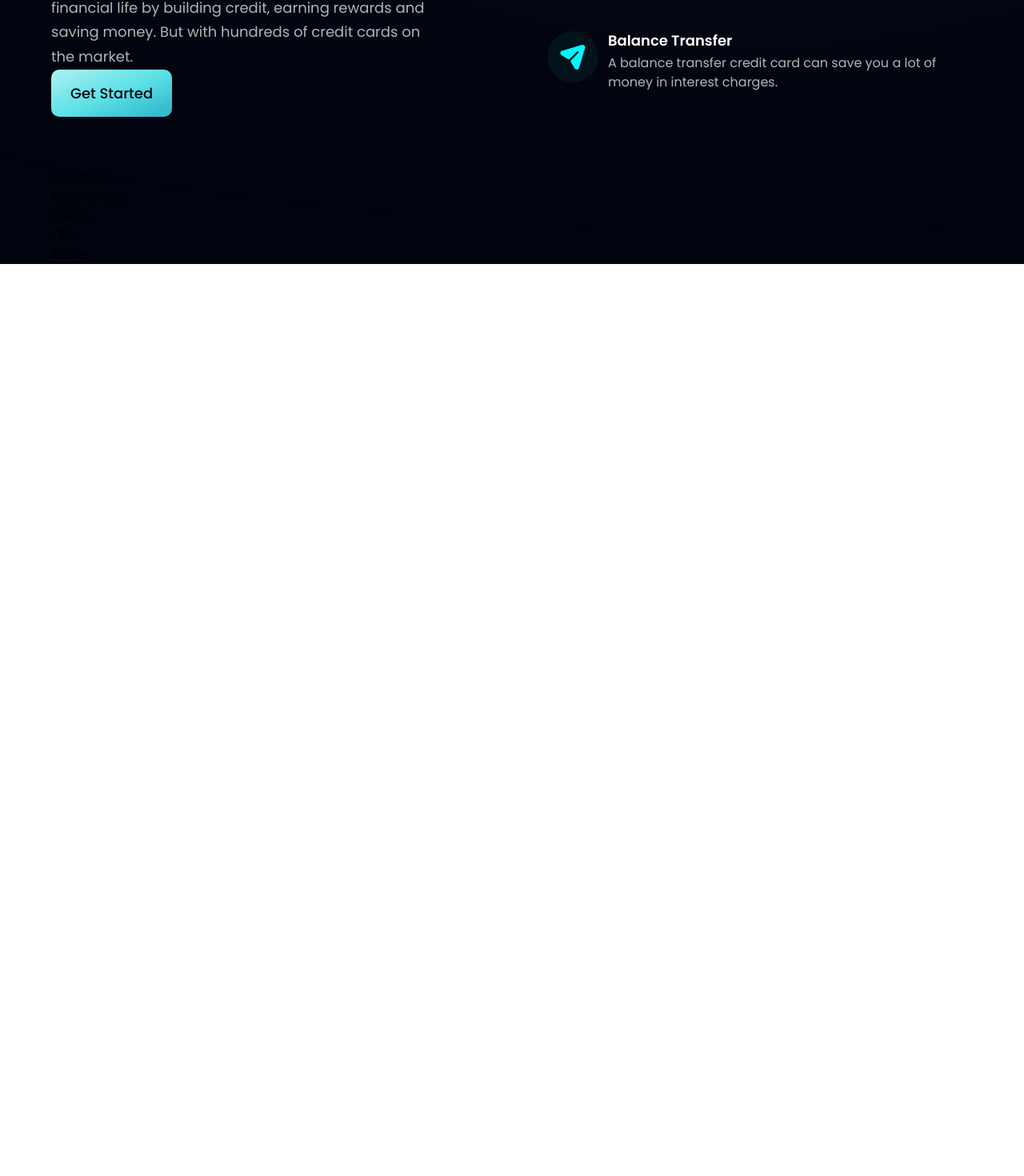
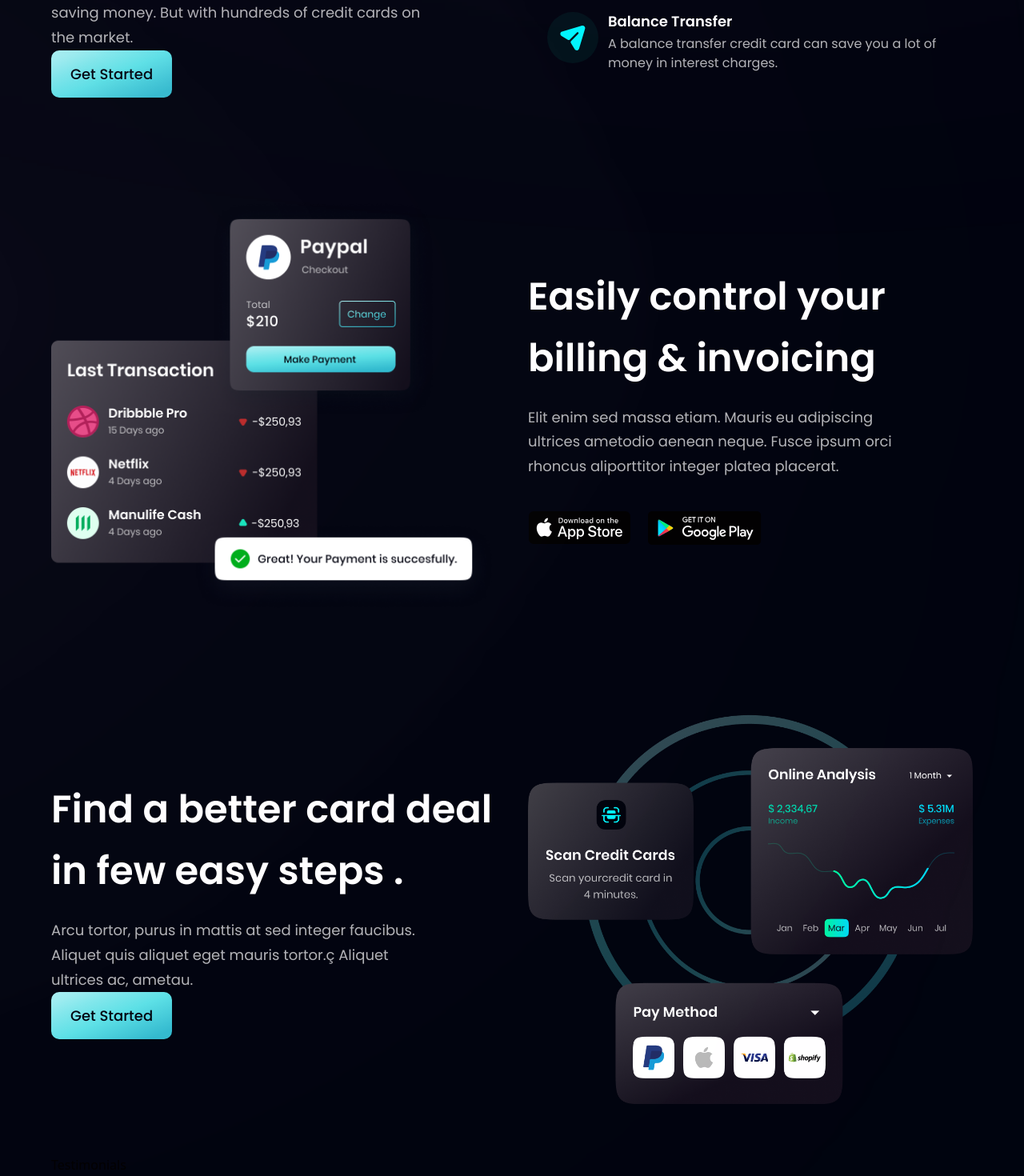
Before and after one commit to DEV-Gitanjali/Bank_Modern_App, a React (Vite) app: page / in a window 1280 px wide. Shown: the part 1319-2789 px from the top of the page at 80% size. Before the commit the page ends 1649 px from the top, so only its background shows below. Built offline with nearby package versions, Linux system fonts and the light colour scheme.

Commit message:
this code for cardDeal components

```diff
--- a/src/App.jsx
+++ b/src/App.jsx
@@ -20,8 +20,8 @@
     <div className={`bg-primary ${styles.paddingX} ${styles.flexCenter}`}>
       <div className={`${styles.boxWidth}`}>
         <Stats/>
+        <Business/>
         <Billing/>
-        <Business/>
         <CardDeal/>
         <Testimonials/>
         <Clients/>
--- a/src/components/Billing.jsx
+++ b/src/components/Billing.jsx
@@ -1,11 +1,38 @@
-import React from 'react'
+import {apple, bill,google } from '../assets';
+import styles,{layout} from '../styles';
 
-const Billing = () => {
-  return (
-    <div>
-        Billing
-    </div>
-  )
-}
+const Billing = () => (
+  <section id="product"  className={layout.sectionReverse}>
+    <div className={layout.sectionImgReverse}>
+      <img src={bill} alt="billing"  className="width-[100%]  h-[100%]  relative  z-[5]"/>
 
-export default Billing
+
+      <div className='absolute  z-[3] -left-1/2 top-0 w-[50%] h-[50%] rounded-full white__gradient '/>
+      <div className='absolute  z-[3] -left-1/2 top-0 w-[50%] h-[50%] rounded-full pink__gradient '/>
+      </div>
+
+       <div className={layout.sectionInfo}>
+        <h2 className={styles.heading2}>
+          Easily control your <br  className='sm:block hidden'/> billing & invoicing
+        </h2>
+
+        <p className={`${styles.paragraph}  max-w-[470px]  mt-5`}>
+        Elit enim sed massa etiam. Mauris eu adipiscing ultrices ametodio
+        aenean neque. Fusce ipsum orci rhoncus aliporttitor integer platea
+        placerat.
+        </p>
+
+
+       <div className='flex flex-row flex-wrap sm:mt-10 mt-6'>
+
+       <img src={apple} alt="google_play"  className=' w-[128.86px] h-[42.05px]  object-contain mr-5 cursor-pointer' />
+       <img src={google} alt="google_play"  className=' w-[144.17px] h-[43.08px]  object-contain  cursor-pointer' />
+       </div>
+       </div>
+
+
+  </section>
+)
+
+
+export default Billing;
--- a/src/components/CardDeal.jsx
+++ b/src/components/CardDeal.jsx
@@ -1,11 +1,32 @@
-import React from 'react'
+import  {card}  from '../assets';
+import styles , {layout} from '../styles';
+import Button from './Button';
 
-const CardDeal = () => {
-  return (
-    <div>
-      CardDeal
+const CardDeal = () => (
+
+  <section className={layout.section}>
+    <div className={layout.sectionInfo}>
+      <h2 className={styles.heading2}>
+        Find a better card deal <br className='sm:block hidden'/>
+        in few easy steps .
+      </h2>
+
+      <p className={`${styles.paragraph} max-w-[470px] mt-5`}>
+      Arcu tortor, purus in mattis at sed integer faucibus. Aliquet quis
+        aliquet eget mauris tortor.ç Aliquet ultrices ac, ametau.
+      </p>
+
+      <Button className={`mt-10`}/>
     </div>
-  )
-}
+
+      <div  className={layout.sectionImg}>
+        <img src={card} alt="billing"  className='w-[100%]  h-[100%]'/>
+      </div>
+
+
+  </section>
+
+)
+
 
 export default CardDeal
```
